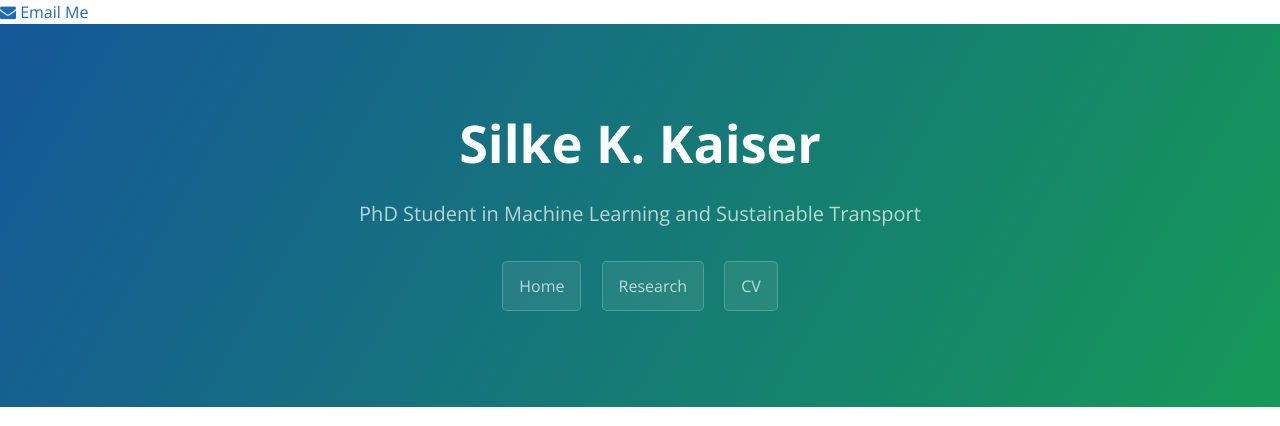
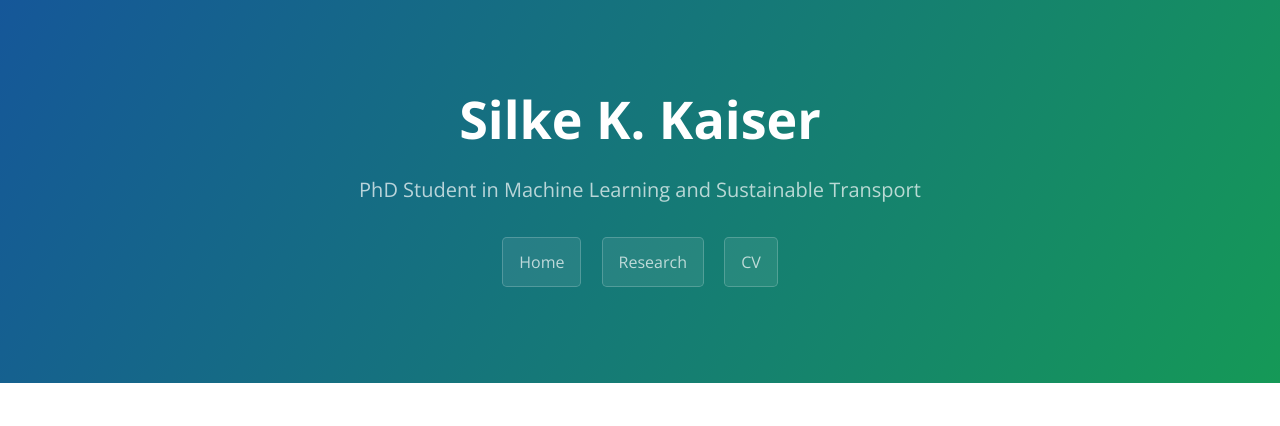
Before and after one commit to silkekaiser/silkekaiser.github.io, a Jekyll site: the page built from index.md, in a window 1280 px wide. Shown: the top 426 px of the page. Built offline with Jekyll 4.4.1, drawn with Linux system fonts in a browser that asks for light colours; nearby versions of some CDN libraries; our own code applies the rules of GitHub Pages for plain Markdown files.

Commit message:
Update head.html

```diff
--- a/_includes/head.html
+++ b/_includes/head.html
@@ -10,10 +10,4 @@
   <link rel="stylesheet" href="{{ site.baseurl }}/css/cayman.css">
   <link href="//netdna.bootstrapcdn.com/font-awesome/4.0.3/css/font-awesome.css" rel="stylesheet">
 </head>
-<body>
-  <a href="mailto:your.email@example.com">
-    <i class="fa fa-envelope"></i> Email Me
-  </a>
-  <!-- Rest of your HTML content goes here -->
-</body>
 </html>
```
